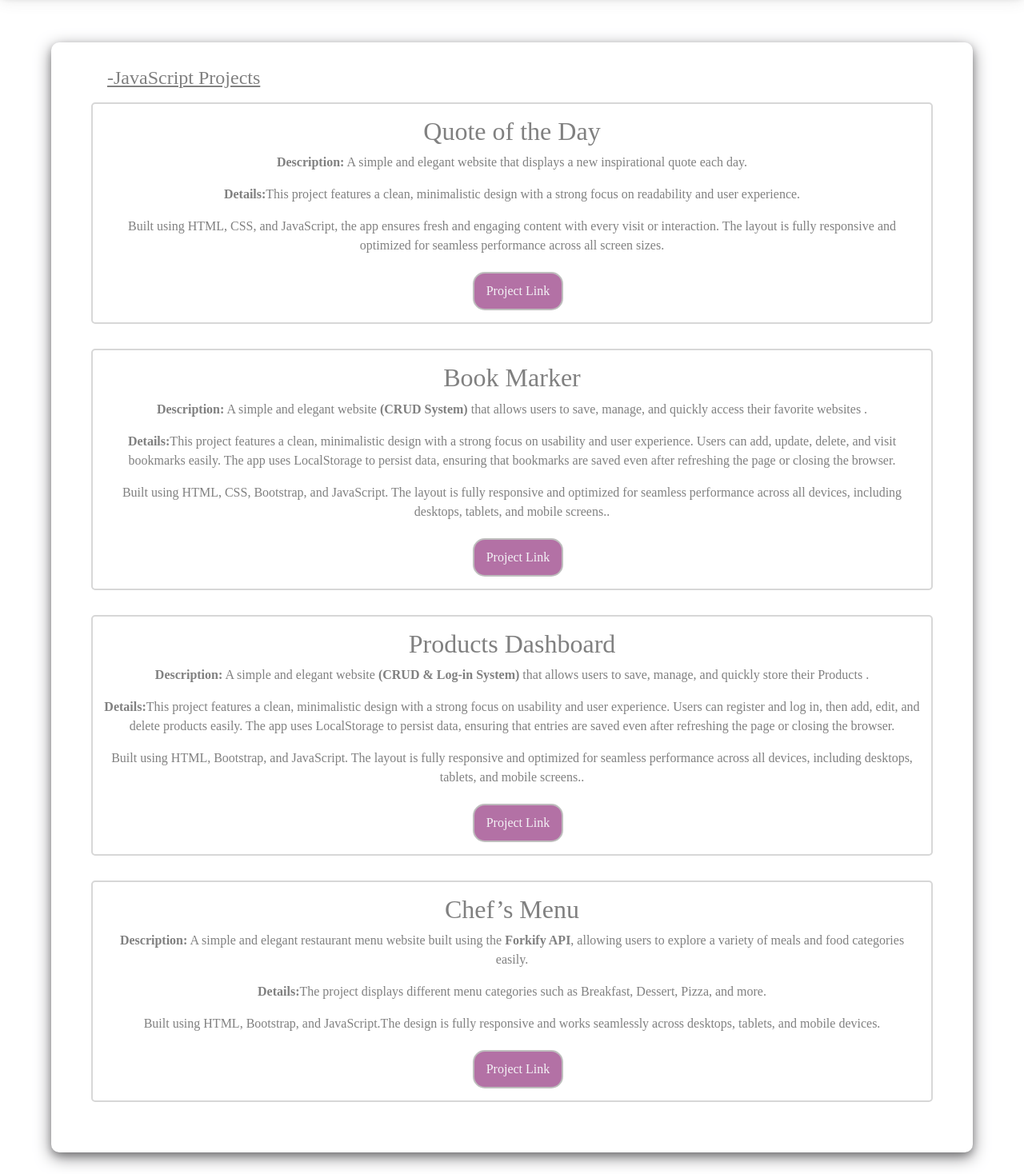
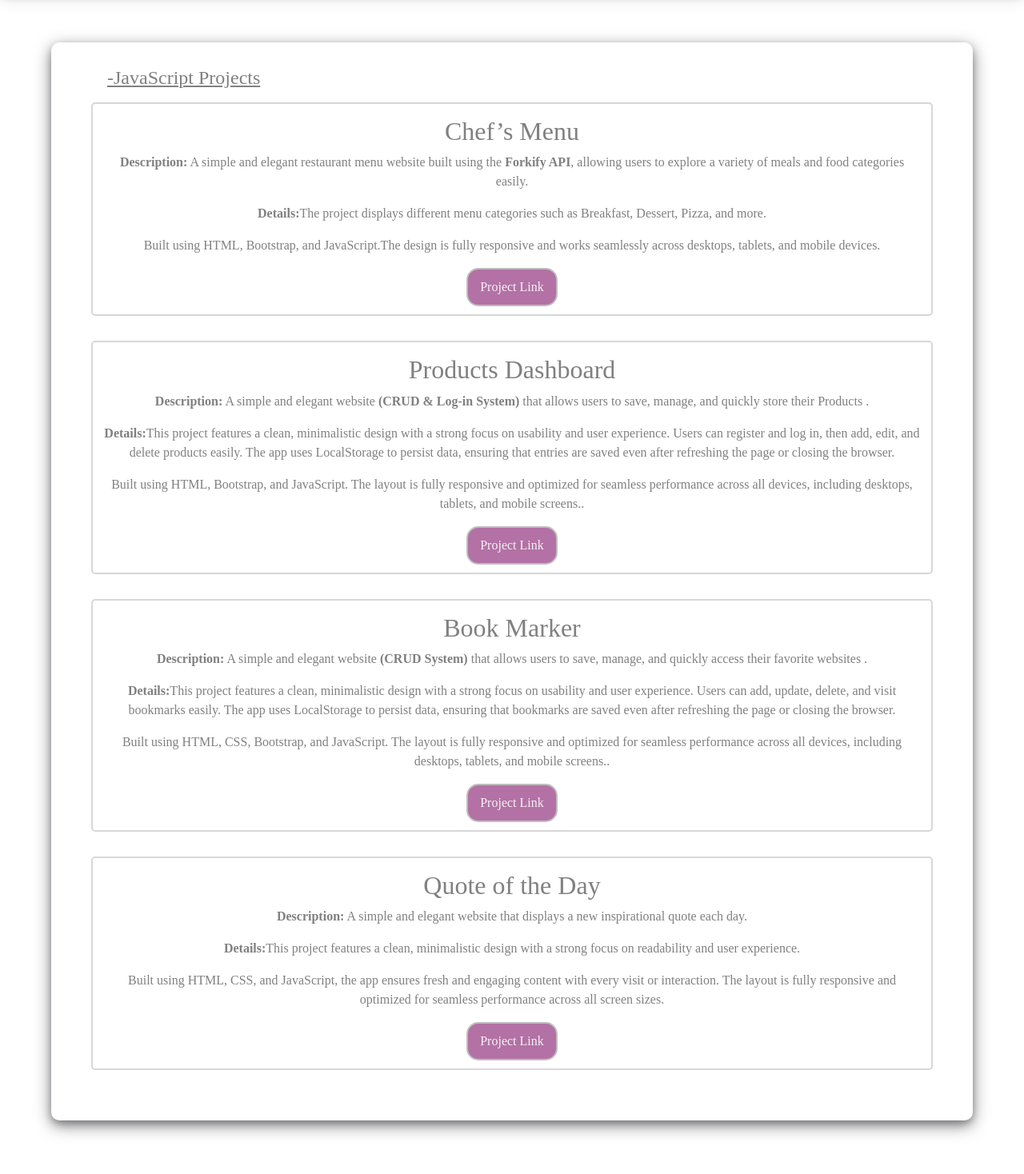
Before and after one commit to MaiiMostafa98/my-portfolio, a Next.js app: page /Projects/JavaScript in a window 1280 px wide. Shown: the part 80-1548 px from the top of the page at 80% size. After the commit the page ends 1511 px from the top, so only its background shows below. Built offline with nearby package versions, Linux system fonts and the light colour scheme.

Commit message:
update styles

```diff
--- a/app/Projects/JavaScript/page.jsx
+++ b/app/Projects/JavaScript/page.jsx
@@ -7,22 +7,39 @@ export default function page() {
 
          <h4 className='mt-2 mb-3 ps-2  text-decoration-underline'> <strong> </strong>-JavaScript Projects</h4>
 
-             <div className='row  pb-3'>
+            <div className='row  pb-3'>
+             <div className=' col-sm-12 col-md-12 projects1  '>
+             <div className="text-center">
+             <h2 className="text-center">Chef’s Menu</h2>
+             <p><strong>Description:</strong> A simple and elegant restaurant menu website built using the <strong>Forkify API</strong>, allowing users to explore a variety of meals and food categories easily.</p>
+             <p><strong>Details:</strong>The project displays different menu categories such as Breakfast, Dessert, Pizza, and more.</p>
+             <p> Built using HTML, Bootstrap, and JavaScript.The design is fully responsive and works seamlessly across desktops, tablets, and mobile devices.</p>
+             <div className="d-flex justify-content-center">
+             <a href="https://maiimostafa98.github.io/chef-s-menu/" target="_blank" rel="noopener noreferrer">
+             <button>Project Link</button></a>
+             </div>
+             </div>
+             </div>
+            </div>
+
+
+            <div className='row  pb-3'>
 
              <div className=' col-sm-12 col-md-12 projects1  '>
              <div className="text-center">
-             <h2 className="text-center">Quote of the Day</h2>
-             <p><strong>Description:</strong> A simple and elegant website that displays a new inspirational quote each day. </p>
-             <p><strong>Details:</strong>This project features a clean, minimalistic design with a strong focus on readability and user experience.</p>
-             <p>Built using HTML, CSS, and JavaScript, the app ensures fresh and engaging content with every visit or interaction. The layout is fully responsive and optimized for seamless performance across all screen sizes.</p>
+             <h2 className="text-center">Products Dashboard</h2>
+             <p><strong>Description:</strong> A simple and elegant website <strong>(CRUD & Log-in System)</strong> that allows users to save, manage, and quickly store their Products  . </p>
+             <p><strong>Details:</strong>This project features a clean, minimalistic design with a strong focus on usability and user experience. Users can register and log in, then add, edit, and delete products easily. The app uses LocalStorage to persist data, ensuring that entries are saved even after refreshing the page or closing the browser.</p>
+             <p>Built using HTML, Bootstrap, and JavaScript. The layout is fully responsive and optimized for seamless performance across all devices, including desktops, tablets, and mobile screens..</p>
              <div className="d-flex justify-content-center">
-             <a href="https://maiimostafa98.github.io/Quote-of-the-Day/" target="_blank" rel="noopener noreferrer">
+             <a href="https://maiimostafa98.github.io/Products-Dashboard/" target="_blank" rel="noopener noreferrer">
              <button>Project Link</button></a>
              </div>
              </div>
              </div>
 
             </div>
+
 
              <div className='row  pb-3'>
 
@@ -42,41 +59,23 @@ export default function page() {
             </div>
 
 
-           <div className='row  pb-3'>
-
+             <div className='row  pb-3'>
              <div className=' col-sm-12 col-md-12 projects1  '>
              <div className="text-center">
-             <h2 className="text-center">Products Dashboard</h2>
-             <p><strong>Description:</strong> A simple and elegant website <strong>(CRUD & Log-in System)</strong> that allows users to save, manage, and quickly store their Products  . </p>
-             <p><strong>Details:</strong>This project features a clean, minimalistic design with a strong focus on usability and user experience. Users can register and log in, then add, edit, and delete products easily. The app uses LocalStorage to persist data, ensuring that entries are saved even after refreshing the page or closing the browser.</p>
-             <p>Built using HTML, Bootstrap, and JavaScript. The layout is fully responsive and optimized for seamless performance across all devices, including desktops, tablets, and mobile screens..</p>
+             <h2 className="text-center">Quote of the Day</h2>
+             <p><strong>Description:</strong> A simple and elegant website that displays a new inspirational quote each day. </p>
+             <p><strong>Details:</strong>This project features a clean, minimalistic design with a strong focus on readability and user experience.</p>
+             <p>Built using HTML, CSS, and JavaScript, the app ensures fresh and engaging content with every visit or interaction. The layout is fully responsive and optimized for seamless performance across all screen sizes.</p>
              <div className="d-flex justify-content-center">
-             <a href="https://maiimostafa98.github.io/Products-Dashboard/" target="_blank" rel="noopener noreferrer">
+             <a href="https://maiimostafa98.github.io/Quote-of-the-Day/" target="_blank" rel="noopener noreferrer">
              <button>Project Link</button></a>
              </div>
              </div>
              </div>
-
             </div>
 
 
-            <div className='row  pb-3'>
 
-             <div className=' col-sm-12 col-md-12 projects1  '>
-             <div className="text-center">
-             <h2 class="text-center">Chef’s Menu</h2>
-             <p><strong>Description:</strong> A simple and elegant restaurant menu website built using the <strong>Forkify API</strong>, allowing users to explore a variety of meals and food categories easily.</p>
-             <p><strong>Details:</strong>The project displays different menu categories such as Breakfast, Dessert, Pizza, and more.</p>
-             <p> Built using HTML, Bootstrap, and JavaScript.The design is fully responsive and works seamlessly across desktops, tablets, and mobile devices.</p>
-
-             <div className="d-flex justify-content-center">
-             <a href="https://maiimostafa98.github.io/chef-s-menu/" target="_blank" rel="noopener noreferrer">
-             <button>Project Link</button></a>
-             </div>
-             </div>
-             </div>
-
-            </div>
 
             </div>
 
--- a/app/globals.css
+++ b/app/globals.css
@@ -311,7 +311,7 @@ ul li a:hover
 {
     padding: 10px 15px;
     /* margin: 5px 10px 30px 0px; */
-    margin: 5px 0px 15px 15px;
+    margin: 0px 0px 10px 0px;
     background-color: rgb(179, 113, 165);
     border-radius: 15px ;
     border:solid 2px rgb(190, 189, 189);
@@ -323,7 +323,7 @@ ul li a:hover
 {
     padding: 10px 15px;
     /* margin: 5px 10px 30px 0px; */
-    margin: 5px 0px 15px 15px;
+    margin: 0px 0px 10px 0px;
     background-color: rgb(143, 143, 144);
     border-radius: 15px ;
     border:solid 2px rgb(190, 189, 189);
```
Also changed, not shown: app/Projects/page.jsx (+6 -6 lines).
